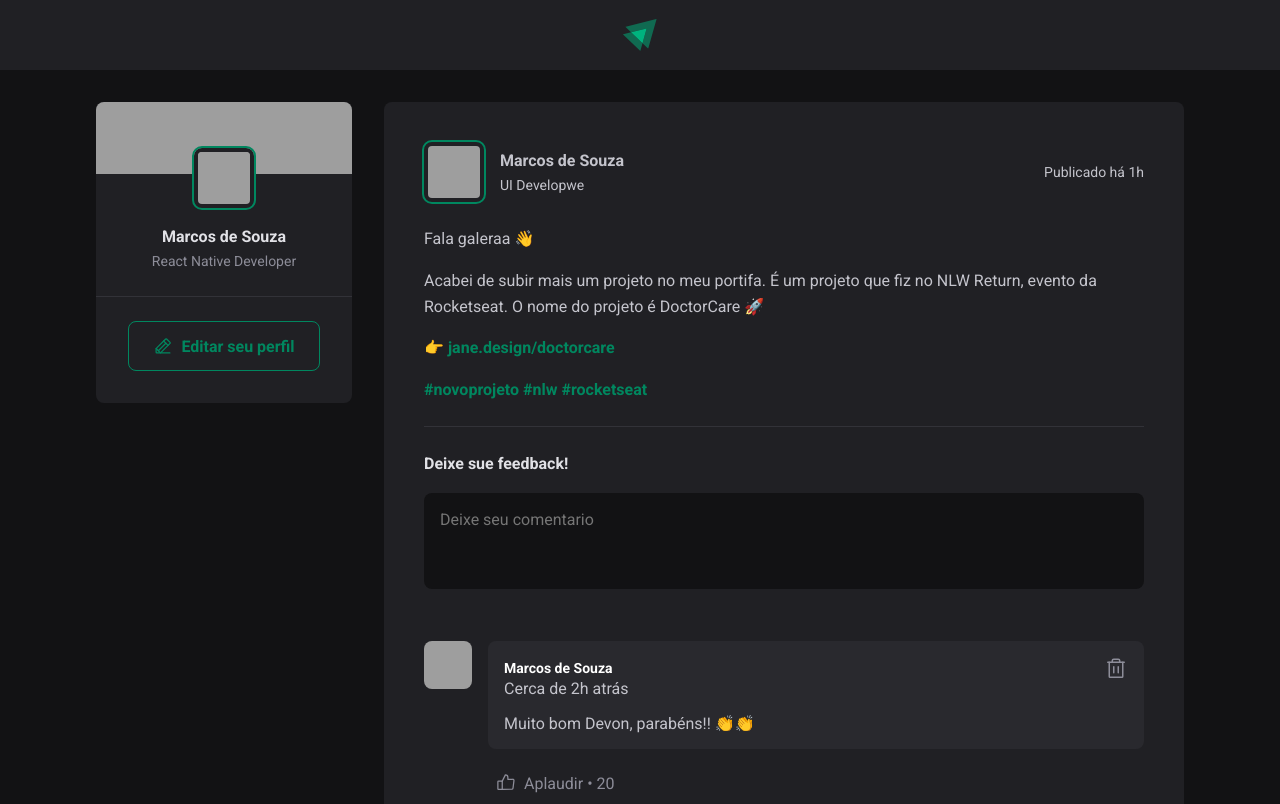
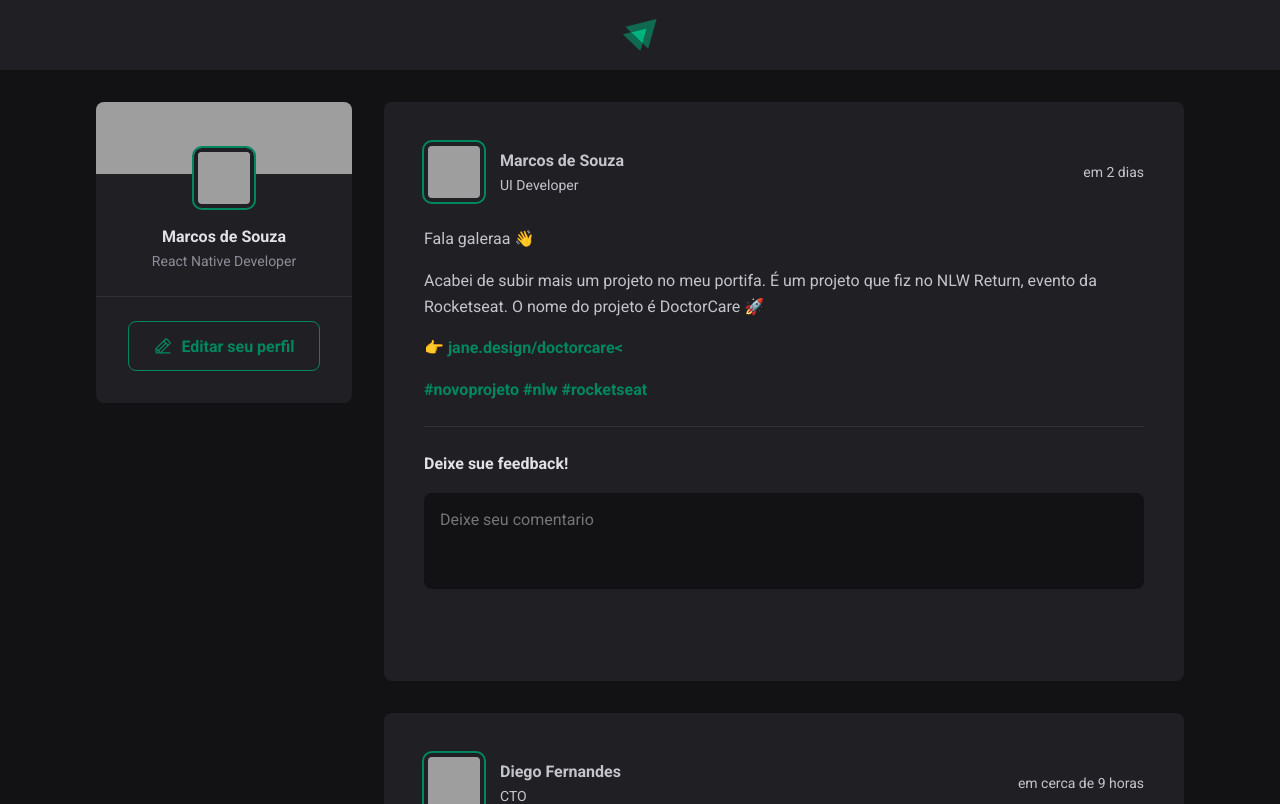
Before and after one commit to rockske8er/ignite-feed, a React (Vite) app: page / in a window 1280 px wide. Shown: the top 804 px of the page. Built offline with nearby package versions, Linux system fonts and the light colour scheme; grey boxes are pictures that could not be loaded.

Commit message:
feat: add likes and comments for post

```diff
--- a/package.json
+++ b/package.json
@@ -8,6 +8,7 @@
     "preview": "vite preview"
   },
   "dependencies": {
+    "date-fns": "^2.28.0",
     "phosphor-react": "^1.4.1",
     "react": "^18.0.0",
     "react-dom": "^18.0.0"
--- a/src/App.jsx
+++ b/src/App.jsx
@@ -2,6 +2,62 @@
 import { Layout } from "./components/Layout";
 import { Post } from "./components/Post";
 import { Sidebar } from "./components/Sidebar";
+
+const posts = [
+  {
+    id: 1,
+    author: {
+      name: "Marcos de Souza",
+      role: "UI Developer",
+      avatar_url: "https://github.com/markus90souza.png",
+    },
+    content: [
+      {
+        type: "paragraph",
+        content: "Fala galeraa 👋",
+      },
+      {
+        type: "paragraph",
+        content:
+          "Acabei de subir mais um projeto no meu portifa. É um projeto que fiz no NLW Return, evento da Rocketseat. O nome do projeto é DoctorCare 🚀",
+      },
+
+      {
+        type: "link",
+        content: "👉 jane.design/doctorcare<",
+      },
+    ],
+
+    published_at: new Date("2022-06-06 22:00:00"),
+  },
+
+  {
+    id: 2,
+    author: {
+      name: "Diego Fernandes",
+      role: "CTO",
+      avatar_url: "https://github.com/diego3g.png",
+    },
+    content: [
+      {
+        type: "paragraph",
+        content: "Fala galeraa 👋",
+      },
+      {
+        type: "paragraph",
+        content:
+          "Acabei de subir mais um projeto no meu portifa. É um projeto que fiz no NLW Return, evento da Rocketseat. O nome do projeto é DoctorCare 🚀",
+      },
+
+      {
+        type: "link",
+        content: "👉 jane.design/doctorcare<",
+      },
+    ],
+
+    published_at: new Date("2022-06-05 11:00:00"),
+  },
+];
 
 const App = () => {
   return (
@@ -10,10 +66,18 @@
       <Layout>
         <Sidebar />
 
-        <div>
-          <Post />
-          <Post />
-        </div>
+        <main>
+          {posts.map((post) => {
+            return (
+              <Post
+                key={post.id}
+                author={post.author}
+                content={post.content}
+                publishedAt={post.published_at}
+              />
+            );
+          })}
+        </main>
       </Layout>
     </>
   );
--- a/src/components/Comment/index.jsx
+++ b/src/components/Comment/index.jsx
@@ -1,8 +1,19 @@
 import { ThumbsUp, Trash } from "phosphor-react";
+import { useState } from "react";
 import { Avatar } from "../Avatar";
 import s from "./styles.module.css";
 
-const Comment = () => {
+const Comment = ({ content, onDeleteComment }) => {
+  const [like, setLike] = useState(0);
+
+  const handleRemoveComment = () => {
+    onDeleteComment(content);
+  };
+
+  const handleLiked = () => {
+    setLike(like + 1);
+  };
+
   return (
     <div className={s.comment}>
       <Avatar src="https://github.com/markus90souza.png" />
@@ -14,17 +25,17 @@
               <strong>Marcos de Souza</strong>
               <time>Cerca de 2h atrás</time>
             </div>
-            <button title="Deletar comentário">
+            <button title="Deletar comentário" onClick={handleRemoveComment}>
               <Trash size={24} />
             </button>
           </header>
 
-          <p>Muito bom Devon, parabéns!! 👏👏</p>
+          <p>{content}</p>
         </div>
 
         <footer className={s.comment__box__footer}>
-          <button className={s.btn__like}>
-            <ThumbsUp size={20} /> Aplaudir <span>20</span>
+          <button className={s.btn__like} onClick={handleLiked}>
+            <ThumbsUp size={20} /> Aplaudir <span>{like}</span>
           </button>
         </footer>
       </div>
--- a/src/components/Post/index.jsx
+++ b/src/components/Post/index.jsx
@@ -1,34 +1,75 @@
+import { format, formatDistanceToNow } from "date-fns";
+import ptBR from "date-fns/locale/pt-BR";
+import { useState } from "react";
 import { Avatar } from "../Avatar";
 import { Comment } from "./../Comment";
 import s from "./styles.module.css";
 
-const Post = () => {
+const Post = ({ author, publishedAt, content }) => {
+  const [comments, setComments] = useState([]);
+
+  const [comment, setComment] = useState("");
+  const publishedAtFormatted = format(
+    publishedAt,
+    "dd 'de' LLLL 'ás' HH:mm'h'",
+    {
+      locale: ptBR,
+    }
+  );
+
+  const publishedDateRelativeToNow = formatDistanceToNow(publishedAt, {
+    locale: ptBR,
+    addSuffix: true,
+  });
+
+  const handleCreateNewComment = () => {
+    event.preventDefault();
+    setComments([...comments, comment]);
+    setComment("");
+  };
+
+  const handleDeleteComment = (commentToDelete) => {
+    const commentsWithouToDeleteOne = comments.filter((comment) => {
+      return comment !== commentToDelete;
+    });
+
+    setComments(commentsWithouToDeleteOne);
+  };
+
+  const handleCommentInvalid = () => {
+    event.target.setCustomValidity("Esse campo e obrigátorio");
+  };
+
   return (
     <article className={s.post}>
       <header className={s.post__header}>
         <div className={s.post__profile}>
-          <Avatar hasBorder src="https://github.com/markus90souza.png" />
+          <Avatar hasBorder src={author.avatar_url} />
 
           <div className={s.profile__info}>
-            <strong>Marcos de Souza</strong>
-            <span>UI Developwe</span>
+            <strong>{author.name}</strong>
+            <span>{author.role}</span>
           </div>
         </div>
 
-        <time title="06 de junho" dateTime="2022-06-94">
-          Publicado há 1h
+        <time title={publishedAtFormatted} dateTime={publishedAt.toISOString()}>
+          {publishedDateRelativeToNow}
         </time>
       </header>
 
       <div className={s.post__content}>
-        <p>Fala galeraa 👋</p>
-        <p>
-          Acabei de subir mais um projeto no meu portifa. É um projeto que fiz
-          no NLW Return, evento da Rocketseat. O nome do projeto é DoctorCare 🚀
-        </p>
-        <p>
-          <a href=""> 👉 jane.design/doctorcare</a>
-        </p>
+        {content.map((line) => {
+          if (line.type === "paragraph") {
+            return <p key={line.content}>{line.content}</p>;
+          } else if (line.type === "link") {
+            return (
+              <p key={line.content}>
+                <a href="#">{line.content}</a>
+              </p>
+            );
+          }
+        })}
+
         <p>
           <a href=""> #novoprojeto </a>
           <a href=""> #nlw</a>
@@ -36,20 +77,33 @@
         </p>
       </div>
 
-      <form className={s.comment__form}>
+      <form className={s.comment__form} onSubmit={handleCreateNewComment}>
         <strong>Deixe sue feedback!</strong>
-        <textarea placeholder="Deixe seu comentario" />
+        <textarea
+          placeholder={"Deixe seu comentario"}
+          value={comment}
+          onChange={(e) => setComment(e.target.value)}
+          onInvalid={handleCommentInvalid}
+          required
+        />
 
         <footer>
-          <button type="submit">Publicar</button>
+          <button disabled={comment.length === 0} type="submit">
+            Publicar
+          </button>
         </footer>
       </form>
 
       <div className={s.comment__list}>
-        <Comment />
-        <Comment />
-        <Comment />
-        <Comment />
+        {comments.map((comment) => {
+          return (
+            <Comment
+              key={comment}
+              content={comment}
+              onDeleteComment={handleDeleteComment}
+            />
+          );
+        })}
       </div>
     </article>
   );
--- a/src/components/Post/styles.module.css
+++ b/src/components/Post/styles.module.css
@@ -116,8 +116,18 @@
   transition: background 0.3s;
 }
 
-.comment__form button[type=submit]:hover {
+.comment__form button[type=submit]:not(:disabled):hover {
   background-color: var(--green-300);
 }
 
+.comment__form button[type=submit]:disabled{
+  opacity: 0.7;
+}
+
 .comment__list{ margin-top: 2rem;}
+
+@media (max-width: 762px) {
+  .post{
+    padding: 1rem;
+  }
+}
```
Also changed, not shown: 1 other file (tests, documents, lock files or other folders).
